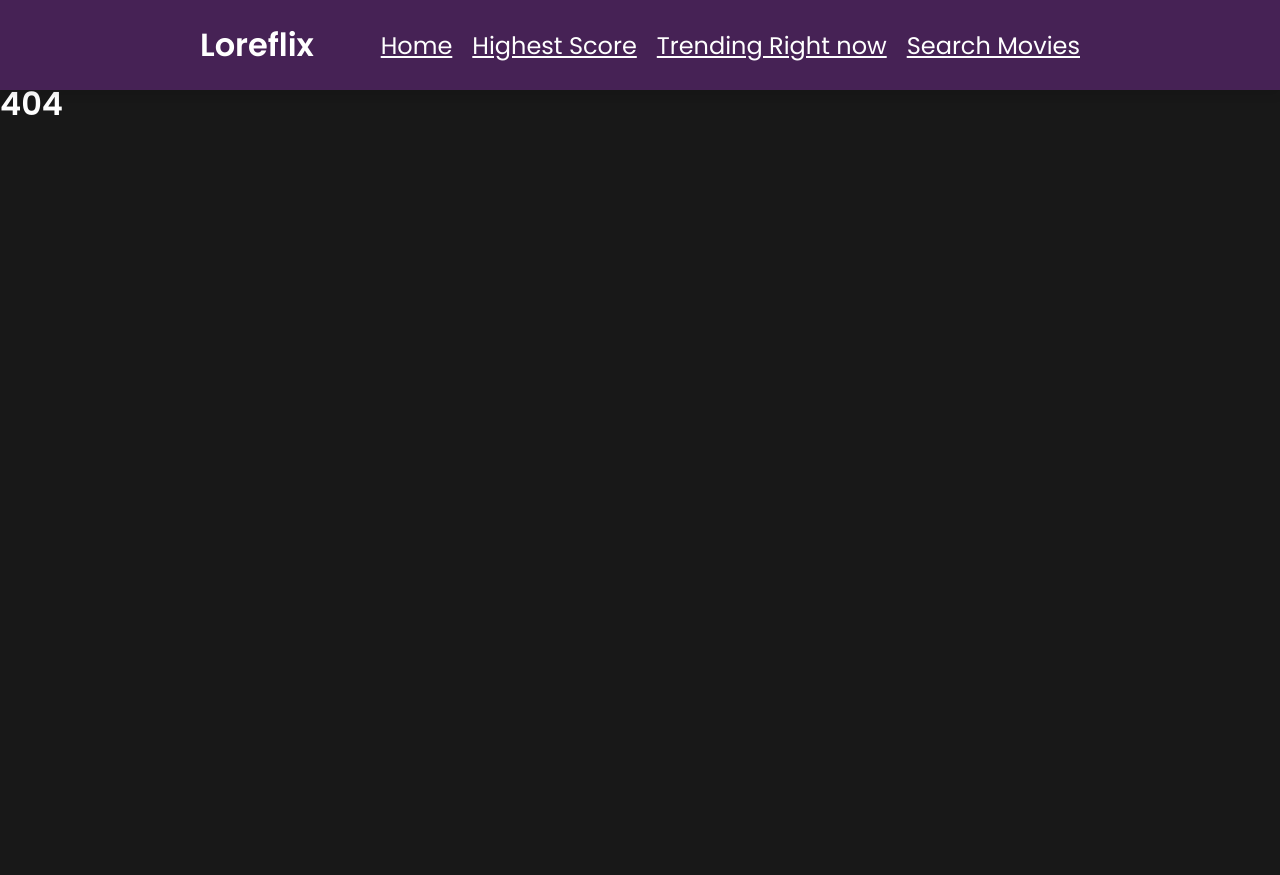
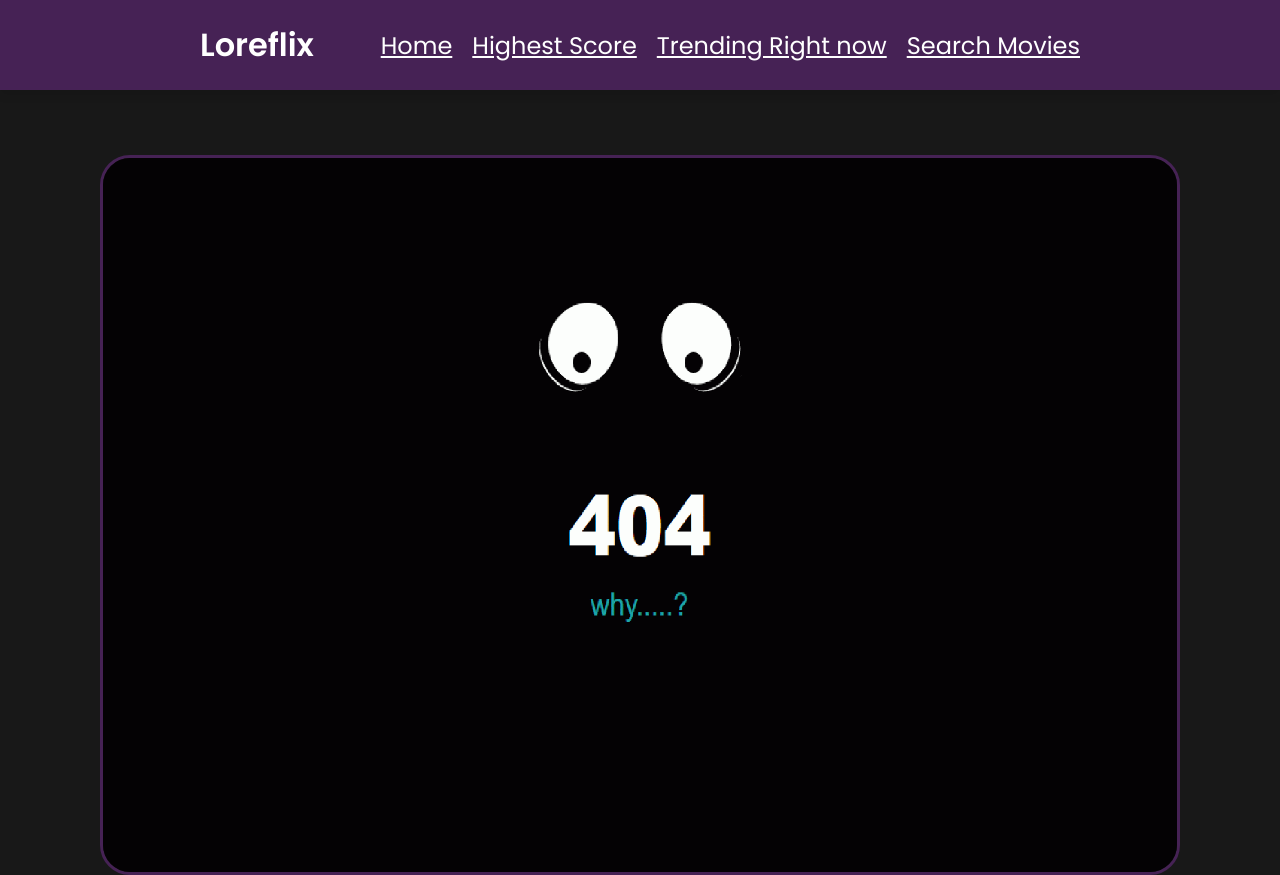
Before and after one commit to binmarkoo/Loreflix, a React (Create React App) app in the folder loreflix/: page /Homepage in a window 1280 px wide. Before the commit this address had no page. Before the commit the page ends 800 px from the top, so only its background shows below. Built offline with nearby package versions, Linux system fonts and the light colour scheme.

Commit message:
Added GIF to NoPage

```diff
--- /dev/null
+++ b/loreflix/src/Stylesheets/image.css
@@ -0,0 +1,11 @@
+.gif-container {
+    display: flex;
+    justify-content: center;
+    margin-top: 75px;
+}
+
+.gif {
+    border-style: solid;
+    border-radius: 30px;
+    border-color: #462255;
+}
--- a/loreflix/src/components/NoPage.jsx
+++ b/loreflix/src/components/NoPage.jsx
@@ -1,6 +1,11 @@
+import myGIF from '../GIF/404.gif'
+import '../Stylesheets/image.css'
+
 const NoPage = () => {
     return(
-        <h1>404</h1>
+        <div className="gif-container">
+            <img src={myGIF} alt="My GIF" width={1080} height={720} className='gif'/>
+        </div>
     )
 }
 
```
Also changed, not shown: loreflix/src/GIF/404.gif (added).
